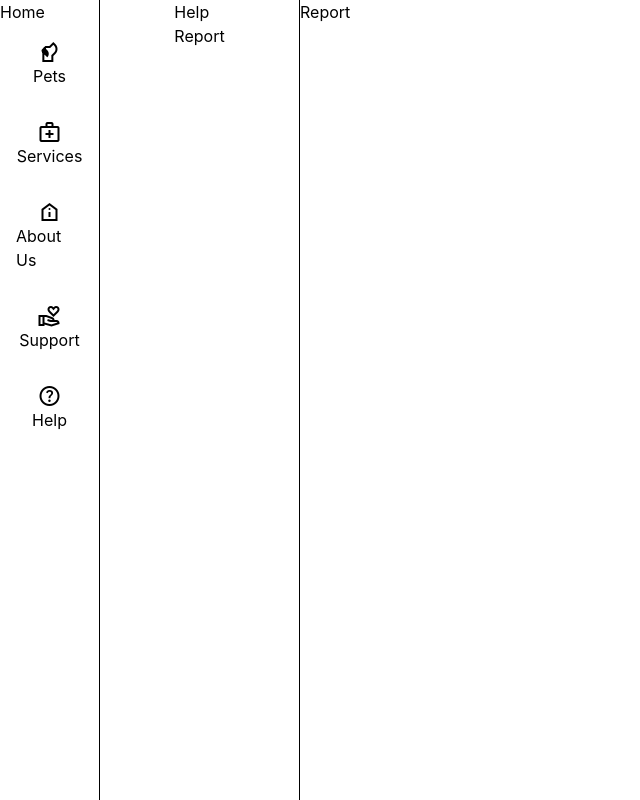
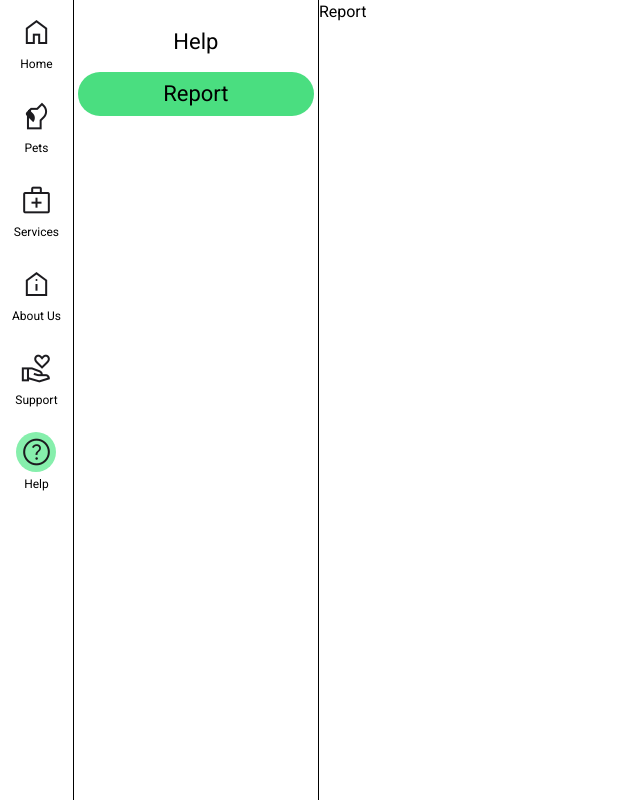
Before and after one commit to Pomelo-Designs/pawpal, a React (Create React App) app: page /help/report in a window 1280 px wide. Shown: the whole page, without its empty margins (0-640 px from the left). Built offline with nearby package versions, Linux system fonts and the light colour scheme.

Commit message:
Converted Link components to NavLink to store active states

```diff
--- a/public/index.html
+++ b/public/index.html
@@ -1,23 +1,28 @@
 <!DOCTYPE html>
 <html lang="en">
+
 <head>
   <meta charset="utf-8" />
   <link rel="icon" href="%PUBLIC_URL%/favicon.ico" />
   <link href="%PUBLIC_URL%/output.css" rel="stylesheet">
   <!-- Material Icons -->
-    <link rel="stylesheet" href="https://fonts.googleapis.com/css2?family=Material+Symbols+Outlined:opsz,wght,FILL,GRAD@20..48,100..700,0..1,-50..200" />
+  <link rel="stylesheet"
+    href="https://fonts.googleapis.com/css2?family=Material+Symbols+Outlined:opsz,wght,FILL,GRAD@20..48,100..700,0..1,-50..200" />
+  <!-- Google Fonts -->
+  <link rel="preconnect" href="https://fonts.googleapis.com">
+  <link rel="preconnect" href="https://fonts.gstatic.com" crossorigin>
+  <link href="https://fonts.googleapis.com/css2?family=Roboto&display=swap" rel="stylesheet">
 
   <meta name="viewport" content="width=device-width, initial-scale=1" />
   <meta name="theme-color" content="#000000" />
-    <meta
-      name="description"
-      content="Web site created using create-react-app"
-    />
+  <meta name="description" content="Web site created using create-react-app" />
   <link rel="manifest" href="%PUBLIC_URL%/manifest.json" />
   <title>React App</title>
 </head>
+
 <body>
   <noscript>You need to enable JavaScript to run this app.</noscript>
   <div id="root"></div>
 </body>
+
 </html>
--- a/public/output.css
+++ b/public/output.css
@@ -562,16 +562,8 @@ video {
   --tw-backdrop-sepia:  ;
 }
 
-.sr-only {
-  position: absolute;
-  width: 1px;
-  height: 1px;
-  padding: 0;
-  margin: -1px;
-  overflow: hidden;
-  clip: rect(0, 0, 0, 0);
-  white-space: nowrap;
-  border-width: 0;
+.mt-4 {
+  margin-top: 1rem;
 }
 
 .inline-block {
@@ -582,28 +574,22 @@ video {
   display: flex;
 }
 
-.hidden {
-  display: none;
-}
-
-.h-full {
-  height: 100%;
-}
-
 .h-screen {
   height: 100vh;
 }
 
-.w-\[300px\] {
-  width: 300px;
+.w-\[245px\] {
+  width: 245px;
 }
 
-.w-\[100px\] {
-  width: 100px;
+.w-fit {
+  width: -webkit-fit-content;
+  width: -moz-fit-content;
+  width: fit-content;
 }
 
-.w-\[200px\] {
-  width: 200px;
+.w-full {
+  width: 100%;
 }
 
 .cursor-pointer {
@@ -622,20 +608,12 @@ video {
   align-items: center;
 }
 
-.justify-center {
-  justify-content: center;
+.gap-1 {
+  gap: 0.25rem;
 }
 
-.justify-items-center {
-  justify-items: center;
-}
-
-.gap-4 {
-  gap: 1rem;
-}
-
-.gap-y-4 {
-  row-gap: 1rem;
+.gap-6 {
+  gap: 1.5rem;
 }
 
 .rounded-full {
@@ -650,6 +628,11 @@ video {
   border-right-width: 1px;
 }
 
+.border-black {
+  --tw-border-opacity: 1;
+  border-color: rgb(0 0 0 / var(--tw-border-opacity));
+}
+
 .border-pink-600 {
   --tw-border-opacity: 1;
   border-color: rgb(219 39 119 / var(--tw-border-opacity));
@@ -660,14 +643,19 @@ video {
   border-color: rgb(51 65 85 / var(--tw-border-opacity));
 }
 
-.border-black {
-  --tw-border-opacity: 1;
-  border-color: rgb(0 0 0 / var(--tw-border-opacity));
+.bg-gray-200 {
+  --tw-bg-opacity: 1;
+  background-color: rgb(229 231 235 / var(--tw-bg-opacity));
 }
 
-.bg-black {
+.bg-green-300 {
   --tw-bg-opacity: 1;
-  background-color: rgb(0 0 0 / var(--tw-bg-opacity));
+  background-color: rgb(134 239 172 / var(--tw-bg-opacity));
+}
+
+.bg-green-400 {
+  --tw-bg-opacity: 1;
+  background-color: rgb(74 222 128 / var(--tw-bg-opacity));
 }
 
 .bg-pink-600 {
@@ -679,8 +667,16 @@ video {
   background-color: transparent;
 }
 
-.p-4 {
-  padding: 1rem;
+.p-1 {
+  padding: 0.25rem;
+}
+
+.p-2 {
+  padding: 0.5rem;
+}
+
+.p-3 {
+  padding: 0.75rem;
 }
 
 .px-4 {
@@ -713,22 +709,37 @@ video {
   padding-bottom: 0.75rem;
 }
 
-.text-3xl {
-  font-size: 1.875rem;
-  line-height: 2.25rem;
+.text-center {
+  text-align: center;
 }
 
-.text-lg {
-  font-size: 1.125rem;
-  line-height: 1.75rem;
+.text-\[22px\] {
+  font-size: 22px;
+}
+
+.text-xs {
+  font-size: 0.75rem;
+  line-height: 1rem;
 }
 
 .font-bold {
   font-weight: 700;
 }
 
+.font-medium {
+  font-weight: 500;
+}
+
+.font-semibold {
+  font-weight: 600;
+}
+
 .capitalize {
   text-transform: capitalize;
+}
+
+.leading-7 {
+  line-height: 1.75rem;
 }
 
 .leading-none {
@@ -745,6 +756,11 @@ video {
   color: rgb(255 255 255 / var(--tw-text-opacity));
 }
 
+.text-black {
+  --tw-text-opacity: 1;
+  color: rgb(0 0 0 / var(--tw-text-opacity));
+}
+
 html[data-mode="dark"] {
   --tw-bg-opacity: 1;
   background-color: rgb(30 41 59 / var(--tw-bg-opacity));
@@ -754,7 +770,7 @@ html[data-mode="dark"] {
 
 body {
   margin: 0;
-  font-family: -apple-system, BlinkMacSystemFont, 'Segoe UI', 'Roboto', 'Oxygen',
+  font-family: 'Roboto', -apple-system, BlinkMacSystemFont, 'Segoe UI', 'Oxygen',
     'Ubuntu', 'Cantarell', 'Fira Sans', 'Droid Sans', 'Helvetica Neue',
     sans-serif;
   -webkit-font-smoothing: antialiased;
@@ -764,6 +780,24 @@ body {
 code {
   font-family: source-code-pro, Menlo, Monaco, Consolas, 'Courier New',
     monospace;
+}
+
+.material-symbols-outlined {
+  font-variation-settings:
+  'FILL' 0,
+  /* 'wght' 400, */
+  'GRAD' 0,
+  'opsz' 48
+}
+
+.hover\:bg-gray-200:hover {
+  --tw-bg-opacity: 1;
+  background-color: rgb(229 231 235 / var(--tw-bg-opacity));
+}
+
+.hover\:bg-green-500:hover {
+  --tw-bg-opacity: 1;
+  background-color: rgb(34 197 94 / var(--tw-bg-opacity));
 }
 
 :is([data-mode="dark"] .dark\:border-pink-700) {
--- a/src/components/Nav/Nav.tsx
+++ /dev/null
@@ -1,25 +0,0 @@
-import { Link, Outlet } from "react-router-dom";
-
-export const Nav = (routes: { routes: any[] }) => {
-
-  return (
-    <div className="flex flex-row">
-      <div className="flex flex-col gap-4 w-[200px] h-screen border-r-[1px] border-black items-center">
-        <nav>
-          <ul>
-            {routes.routes.map((item: any, index: number) => {
-              return (
-                <li key={index}>
-                  <Link to={item.route}>{item.label}</Link>
-                </li>
-              );
-            })}
-          </ul>
-        </nav>
-      </div>
-      <div>
-        <Outlet />
-      </div>
-    </div>
-  )
-}
--- /dev/null
+++ b/src/components/Nav/SubNav.tsx
@@ -0,0 +1,51 @@
+import { NavLink, Outlet } from "react-router-dom";
+
+export const SubNav = (routes: { routes: any[] }) => {
+
+  return (
+    <section className="flex flex-row">
+      <nav className="h-screen w-[245px] border-r-[1px] border-black">
+        <ul className="flex flex-col mt-4">
+          {routes.routes.map((item: any, index: number) => {
+            return (
+              <Item
+                item={item}
+                index={index}
+              />
+            );
+          })}
+        </ul>
+      </nav>
+      <Outlet />
+    </section>
+  )
+}
+
+const Item = ({ index, item }: any) => {
+
+  const baseClasses = "text-[22px] leading-7 w-full p-2 text-center rounded-full"
+
+  const getClasses = ({ isActive }: any) => {
+    switch (true) {
+      case (isActive): {
+        return `${baseClasses} bg-green-400 hover:bg-green-500`;
+      }
+      default: {
+        return `${baseClasses} hover:bg-gray-200`;
+      }
+    }
+  }
+
+  return (
+    <li key={index} className="p-1 w-full flex flex-col">
+      <NavLink
+        to={item.route}
+        tabIndex={index}
+        className={({ isActive }) => getClasses({isActive})}
+        end
+      >
+        {item.label}
+      </NavLink>
+    </li>
+  )
+}
--- a/src/hooks/useRoutes.tsx
+++ b/src/hooks/useRoutes.tsx
@@ -1,4 +1,4 @@
-import { Nav } from "../components/Nav/Nav";
+import { SubNav } from "../components/Nav/SubNav";
 import { useLocation } from "react-router-dom";
 
 const useRoutes = (routes: any, children: any) => {
@@ -7,7 +7,7 @@ const useRoutes = (routes: any, children: any) => {
 
   return (
     <div className="flex flex-row">
-      <Nav routes={routes} />
+      <SubNav routes={routes} />
       {path === routes[0].route && children}
     </div>
   )
--- a/src/input.css
+++ b/src/input.css
@@ -8,7 +8,7 @@ html[data-mode="dark"] {
 
 body {
   margin: 0;
-  font-family: -apple-system, BlinkMacSystemFont, 'Segoe UI', 'Roboto', 'Oxygen',
+  font-family: 'Roboto', -apple-system, BlinkMacSystemFont, 'Segoe UI', 'Oxygen',
     'Ubuntu', 'Cantarell', 'Fira Sans', 'Droid Sans', 'Helvetica Neue',
     sans-serif;
   -webkit-font-smoothing: antialiased;
@@ -19,3 +19,11 @@ code {
   font-family: source-code-pro, Menlo, Monaco, Consolas, 'Courier New',
     monospace;
 }
+
+.material-symbols-outlined {
+  font-variation-settings:
+  'FILL' 0,
+  /* 'wght' 400, */
+  'GRAD' 0,
+  'opsz' 48
+}
--- a/src/routes/Root.tsx
+++ b/src/routes/Root.tsx
@@ -1,62 +1,83 @@
-import { Link, Outlet, useLocation } from "react-router-dom";
+import { useState } from "react";
+import { Outlet, NavLink } from "react-router-dom";
 
 export default function Root() {
-  const location = useLocation();
-  const path = location.pathname;
+
+  const routes = [
+    { route: '/', label: 'home', icon: 'home' },
+    { route: '/pets', label: 'pets', icon: 'sound_detection_dog_barking' },
+    { route: 'services', label: 'services', icon: 'medical_services' },
+    { route: 'about', label: 'about us', icon: 'help_clinic' },
+    { route: 'support', label: 'support', icon: 'volunteer_activism' },
+    { route: 'help', label: 'help', icon: 'help' },
+  ]
 
   return (
-    <div className="flex flex-row">
-      <div className="flex flex-col gap-4 w-[100px] border-r-[1px] border-black h-screen items-center">
-        <nav>
-          <ul>
-            <li>
-              <Link to={`/`}>Home</Link>
-            </li>
-            <Item
-              route="pets"
-              label="pets"
-              icon="sound_detection_dog_barking"
-            />
-            <Item
-              route="services"
-              label="services"
-              icon="medical_services"
-            />
-            <Item
-              route="about"
-              label="about us"
-              icon="help_clinic"
-            />
-            <Item
-              route="support"
-              label="support"
-              icon="volunteer_activism"
-            />
-            <Item
-              route="help"
-              label="help"
-              icon="help"
-            />
-          </ul>
-        </nav>
-      </div>
+    <section className="flex flex-row">
+      <nav className="h-screen w-fit p-3 border-r-[1px] border-black">
+        <ul className="flex flex-col gap-6 items-center">
+          {routes.map((item: any, index: any) => {
+            return (
+              <Item
+                route={item.route}
+                label={item.label}
+                icon={item.icon}
+                index={index}
+              />
+            )
+          })}
+        </ul>
+      </nav>
       <Outlet />
-    </div>
+    </section>
   );
 }
 
 const Item = (props: any) => {
+  const [hover, setHover] = useState(false);
+
+  const Icon = (props: any) => (
+    <span className={`material-symbols-outlined p-1 rounded-full ${props.className}`}
+      style={{ fontSize: '32px', color: "#1C1B1F", fontWeight: "400" }}>
+      {props.icon}
+    </span>
+  )
+
+  const getClasses = ({ isActive, hover }: any) => {
+    switch (true) {
+      case (isActive && hover): {
+        return "bg-green-400";
+      }
+      case (isActive): {
+        return "bg-green-300";
+      }
+      case (hover): {
+        return "bg-gray-200"
+      }
+    }
+  }
+
   return (
     <li>
-      <Link
+      <NavLink
         to={props.route}
-        className="flex flex-col items-center capitalize p-4"
+        className="flex flex-col items-center capitalize text-xs gap-1"
+        onMouseEnter={() => setHover(true)}
+        onMouseLeave={() => setHover(false)}
+        tabIndex={props.index}
       >
-        <span className="material-symbols-outlined text-lg">
-          {props.icon}
-        </span>
-        {props.label}
-      </Link>
+        {({ isActive }) => (
+          <>
+            <Icon
+              className={getClasses({ isActive, hover })}
+              icon={props.icon}
+            />
+            <span className={hover ? "text-black": ""}>
+              {props.label}
+            </span>
+          </>
+        )}
+      </NavLink>
     </li>
   )
 }
```
Lines whose indentation alone changed are shown as unchanged.
